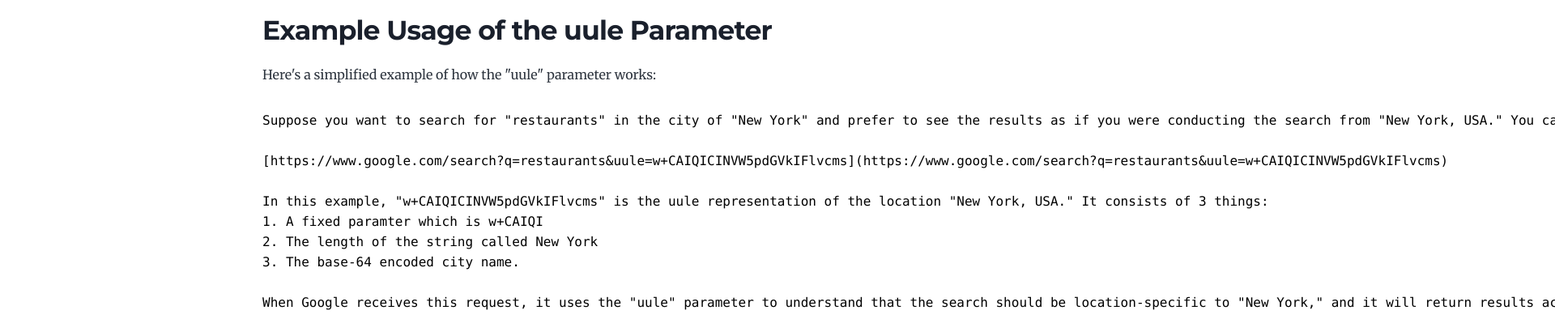
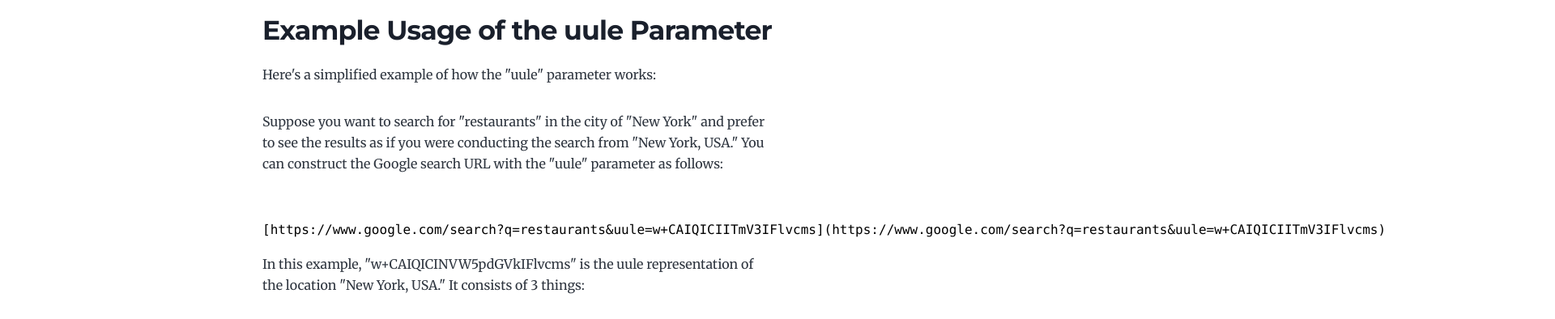
Before and after one commit to harleen7/Obscurious, a Gatsby site: page /whats-google-uule-parameter/ in a window 1280 px wide. Shown: the part 1040-1434 px from the top of the page at 81% size, 1920 px wide, since content can reach past the window. Built offline with nearby package versions, Linux system fonts and the light colour scheme; Gatsby itself is replaced by a stand-in of ours; some packages are replaced by stand-ins of ours; code samples lack their colours.

Commit message:
Update index.md

````diff
--- a/content/blog/whats-google-uule-parameter/index.md
+++ b/content/blog/whats-google-uule-parameter/index.md
@@ -21,18 +21,19 @@
 
 Here's a simplified example of how the "uule" parameter works:
 
-```markdown
 Suppose you want to search for "restaurants" in the city of "New York" and prefer to see the results as if you were conducting the search from "New York, USA." You can construct the Google search URL with the "uule" parameter as follows:
 
-[https://www.google.com/search?q=restaurants&uule=w+CAIQICINVW5pdGVkIFlvcms](https://www.google.com/search?q=restaurants&uule=w+CAIQICINVW5pdGVkIFlvcms)
+```markdown
 
+[https://www.google.com/search?q=restaurants&uule=w+CAIQICIITmV3IFlvcms](https://www.google.com/search?q=restaurants&uule=w+CAIQICIITmV3IFlvcms)
+
+```
 In this example, "w+CAIQICINVW5pdGVkIFlvcms" is the uule representation of the location "New York, USA." It consists of 3 things:
 1. A fixed paramter which is w+CAIQI
 2. The length of the string called New York
 3. The base-64 encoded city name.
 
 When Google receives this request, it uses the "uule" parameter to understand that the search should be location-specific to "New York," and it will return results accordingly.
-```
 
 But, keep in mind, Google doesn't officially document this stuff, so it might change one day. So, be careful if you're building something serious with it.
 
````
